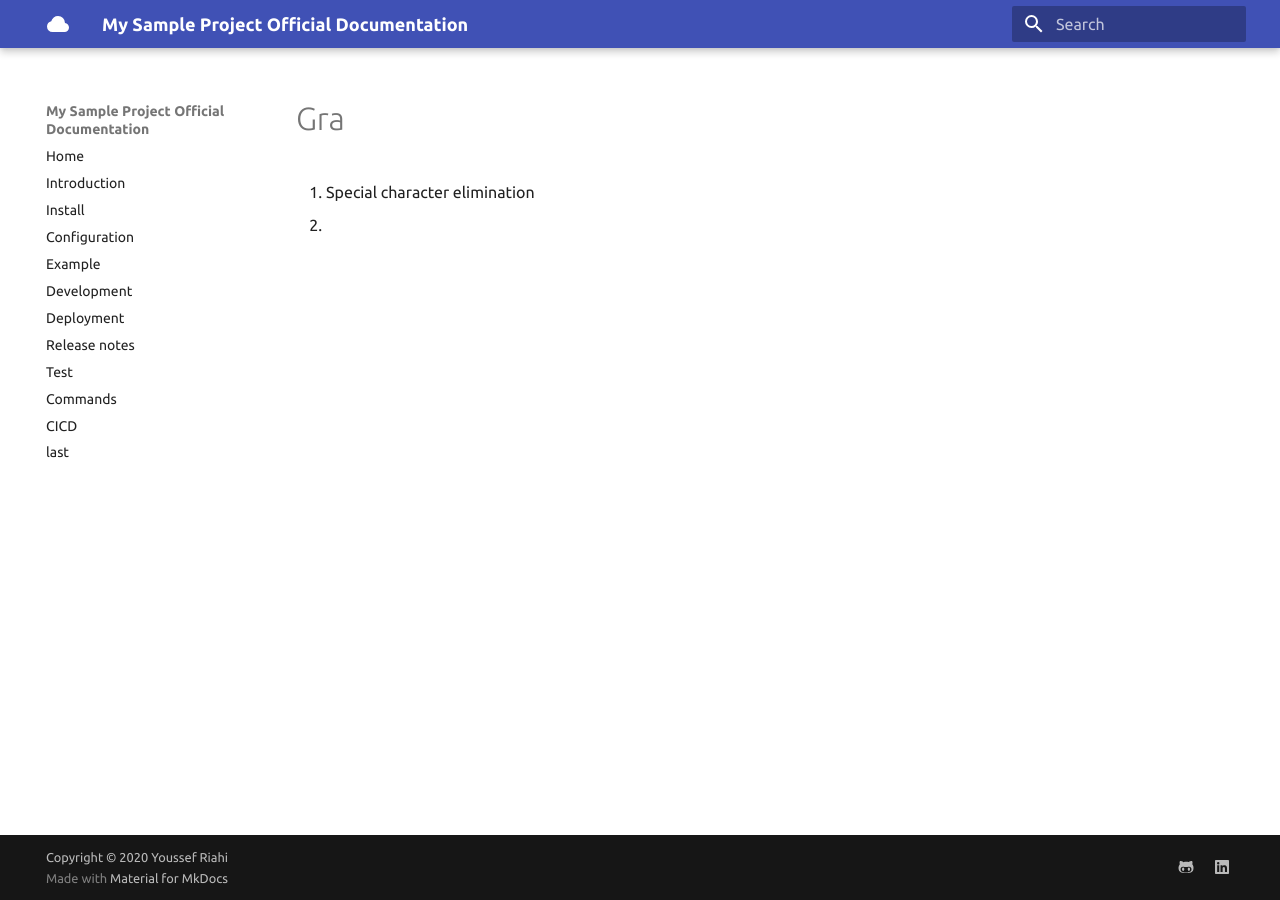
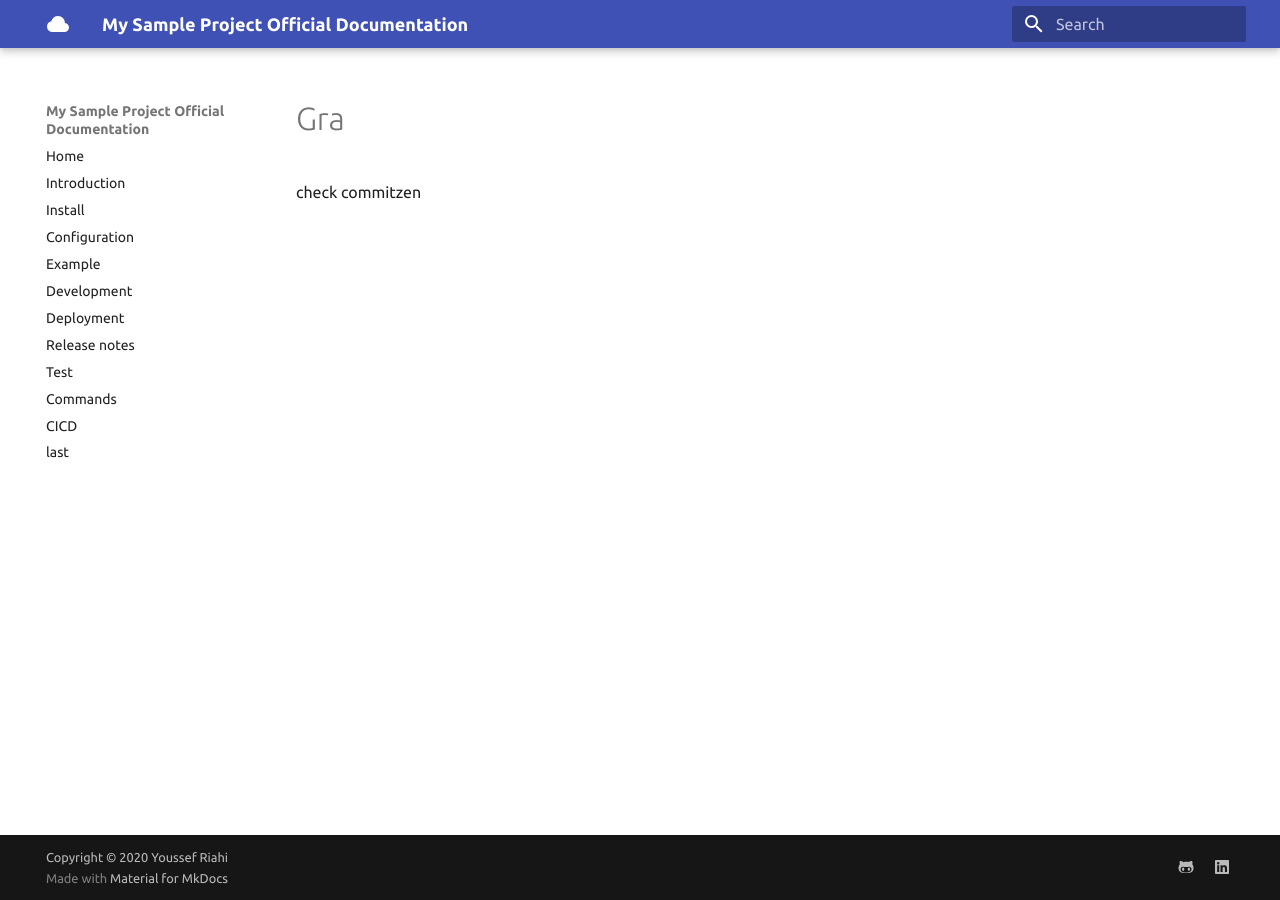
Before and after one commit to nikitha-r/ci_cd_pipeline_test, an MkDocs documentation site: the page built from docs/docs/gra.md, in a window 1280 px wide. Built offline with MkDocs 1.6.1 and Material for MkDocs 9.7.7, drawn with Linux system fonts in a browser that asks for light colours.

Commit message:
fix(so-and-so): rand commnet

```diff
--- a/docs/docs/gra.md
+++ b/docs/docs/gra.md
@@ -1,2 +1 @@
-1. Special character elimination
-2.
+check commitzen
```
